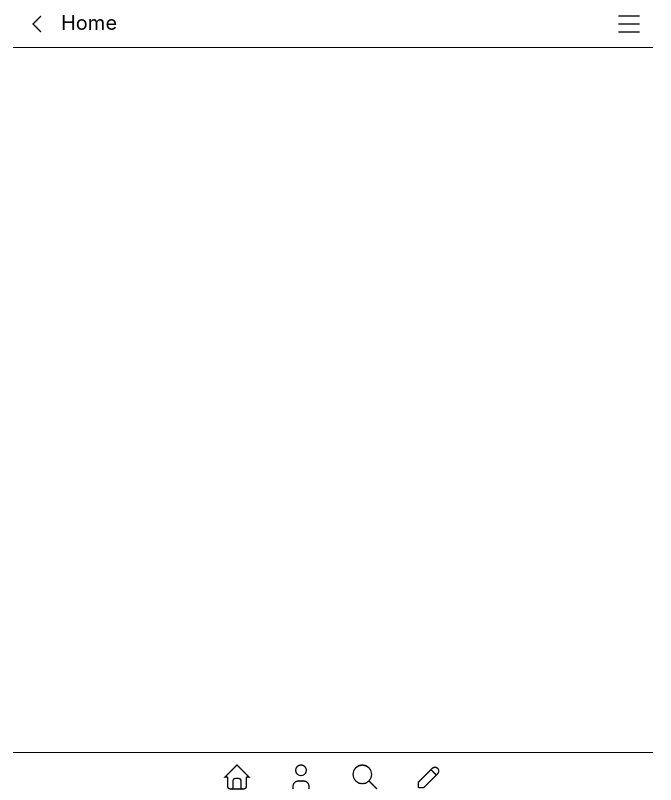
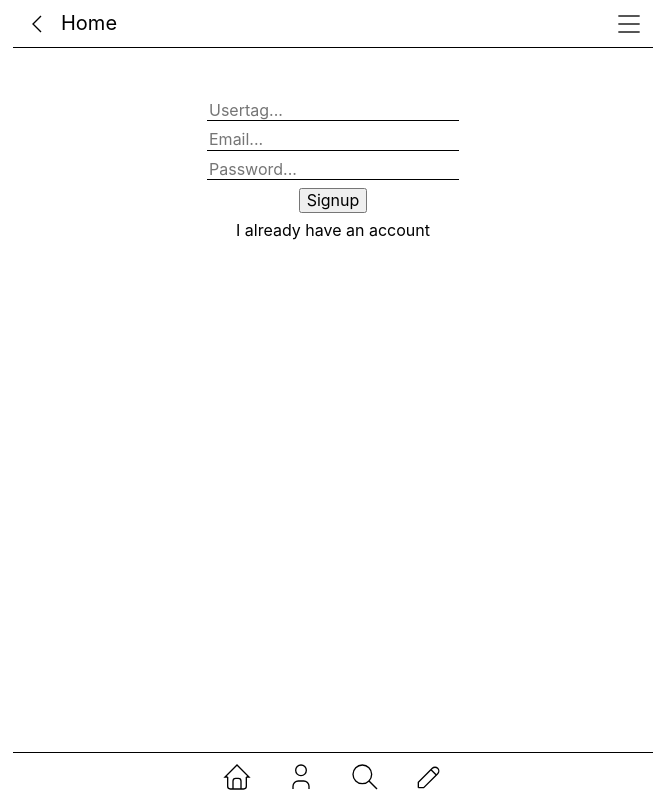
Before and after one commit to berkcambaz/social-network, a Vue app in the folder frontend/: page /signup in a window 1280 px wide. Before the commit this address had no page. Shown: the whole page, without its empty margins (307-978 px from the left). Built offline with nearby package versions, Linux system fonts and the light colour scheme.

Commit message:
Add login and signup pages

```diff
--- a/frontend/src/router/index.ts
+++ b/frontend/src/router/index.ts
@@ -8,13 +8,23 @@ const router = createRouter({
       redirect: { path: "/home" }
     },
     {
+      path: "/login",
+      name: "Login",
+      component: () => import("../views/LoginView.vue")
+    },
+    {
+      path: "/signup",
+      name: "Signup",
+      component: () => import("../views/SignupView.vue")
+    },
+    {
       path: '/home',
-      name: 'home',
+      name: 'Home',
       component: () => import('../views/HomeView.vue')
     },
     {
       path: "/user/:id",
-      name: "user",
+      name: "User",
       component: () => import("../views/UserView.vue")
     }
   ]
--- /dev/null
+++ b/frontend/src/views/LoginView.vue
@@ -0,0 +1,39 @@
+<script setup lang="ts">
+</script>
+
+<template>
+  <div class="container">
+    <input class="input" type="text" placeholder="Usertag...">
+    <input class="input" type="password" placeholder="Password...">
+    <button class="button">Login</button>
+    <span class="text">I don't have an account</span>
+  </div>
+</template>
+
+<style lang="scss" scoped>
+.container {
+  display: flex;
+  align-items: center;
+  flex-direction: column;
+
+  >* {
+    margin: 0.25rem 0;
+  }
+}
+
+.input {
+  border: 0;
+  outline: 0;
+  border-bottom: 1px solid #000000;
+}
+
+.button {}
+
+.text {
+  cursor: pointer;
+
+  &:hover {
+    border-bottom: 1px solid #000000;
+  }
+}
+</style>
--- /dev/null
+++ b/frontend/src/views/SignupView.vue
@@ -0,0 +1,40 @@
+<script setup lang="ts">
+</script>
+
+<template>
+  <div class="container">
+    <input class="input" type="text" placeholder="Usertag...">
+    <input class="input" type="email" placeholder="Email...">
+    <input class="input" type="password" placeholder="Password...">
+    <button class="button">Signup</button>
+    <span class="text">I already have an account</span>
+  </div>
+</template>
+
+<style lang="scss" scoped>
+.container {
+  display: flex;
+  align-items: center;
+  flex-direction: column;
+
+  >* {
+    margin: 0.25rem 0;
+  }
+}
+
+.input {
+  border: 0;
+  outline: 0;
+  border-bottom: 1px solid #000000;
+}
+
+.button {}
+
+.text {
+  cursor: pointer;
+
+  &:hover {
+    border-bottom: 1px solid #000000;
+  }
+}
+</style>
```
Also changed, not shown: frontend/src/stores/routes.ts (added, +17 -0 lines).
